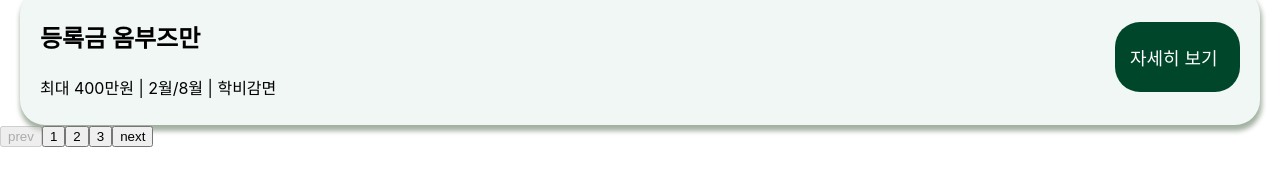
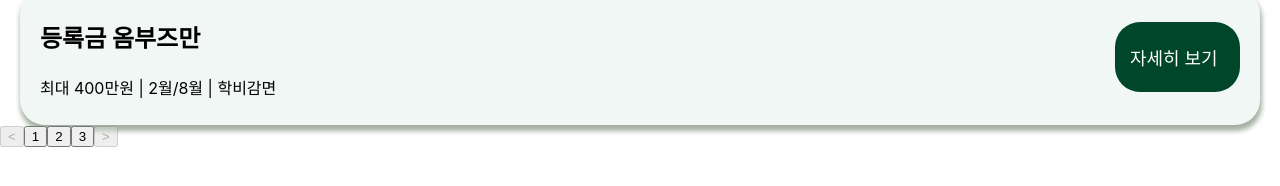
Before and after one commit to ECC-2024-Winter-Team1/EwhaScholarship_FE, a React (Create React App) app: page / in a window 1280 px wide. Shown: the part 598-784 px from the top of the page. Built offline with nearby package versions, Linux system fonts and the light colour scheme.

Commit message:
feat: 페이지네이션 구상한대로 다시 구현

```diff
--- a/src/components/Pagination/Pagination.jsx
+++ b/src/components/Pagination/Pagination.jsx
@@ -1,3 +1,4 @@
+import { useState } from "react";
 export function Pagination({
   postsNum,
   postsPerPage,
@@ -6,17 +7,28 @@ export function Pagination({
 }) {
   const pageList = [];
   const totalPages = Math.ceil(postsNum / postsPerPage);
+  const pagesPerGroup = 5;
+  const totalPageGroup = Math.ceil(totalPages / pagesPerGroup);
+  const [currentPageGroup, setCurrentPageGroup] = useState(0);
+  const startPageIndex = pagesPerGroup * currentPageGroup + 1;
+  const endPageIndex = Math.min(startPageIndex + pagesPerGroup - 1, totalPages);
 
-  for (let i = 1; i <= totalPages; i++) {
+  for (let i = startPageIndex; i <= endPageIndex; i++) {
     pageList.push(i);
   }
 
-  const goToNextPage = () => {
-    setCurrentPage(currentPage + 1);
+  const goToNextPageGroup = () => {
+    if (currentPageGroup < totalPageGroup - 1) {
+      setCurrentPageGroup(currentPageGroup + 1);
+      setCurrentPage(startPageIndex + pagesPerGroup);
+    }
   };
 
-  const goToPrevPage = () => {
-    setCurrentPage(currentPage - 1);
+  const goToPrevPageGroup = () => {
+    if (currentPageGroup > 0) {
+      setCurrentPageGroup(currentPageGroup - 1);
+      setCurrentPage(startPageIndex - pagesPerGroup);
+    }
   };
 
   if (totalPages === 1) {
@@ -25,22 +37,21 @@ export function Pagination({
 
   return (
     <div>
-      <button onClick={goToPrevPage} disabled={currentPage === 1}>
-        prev
+      <button onClick={goToPrevPageGroup} disabled={currentPageGroup === 0}>
+        {"<"}
       </button>
 
       {pageList.map((page) => (
-        <button
-          key={page}
-          onClick={() => setCurrentPage(page)}
-          className={currentPage === page ? "active" : ""}
-        >
+        <button key={page} onClick={() => setCurrentPage(page)}>
           {page}
         </button>
       ))}
 
-      <button onClick={goToNextPage} disabled={currentPage === pageList.length}>
-        next
+      <button
+        onClick={goToNextPageGroup}
+        disabled={currentPageGroup === totalPageGroup - 1}
+      >
+        {">"}
       </button>
     </div>
   );
```
